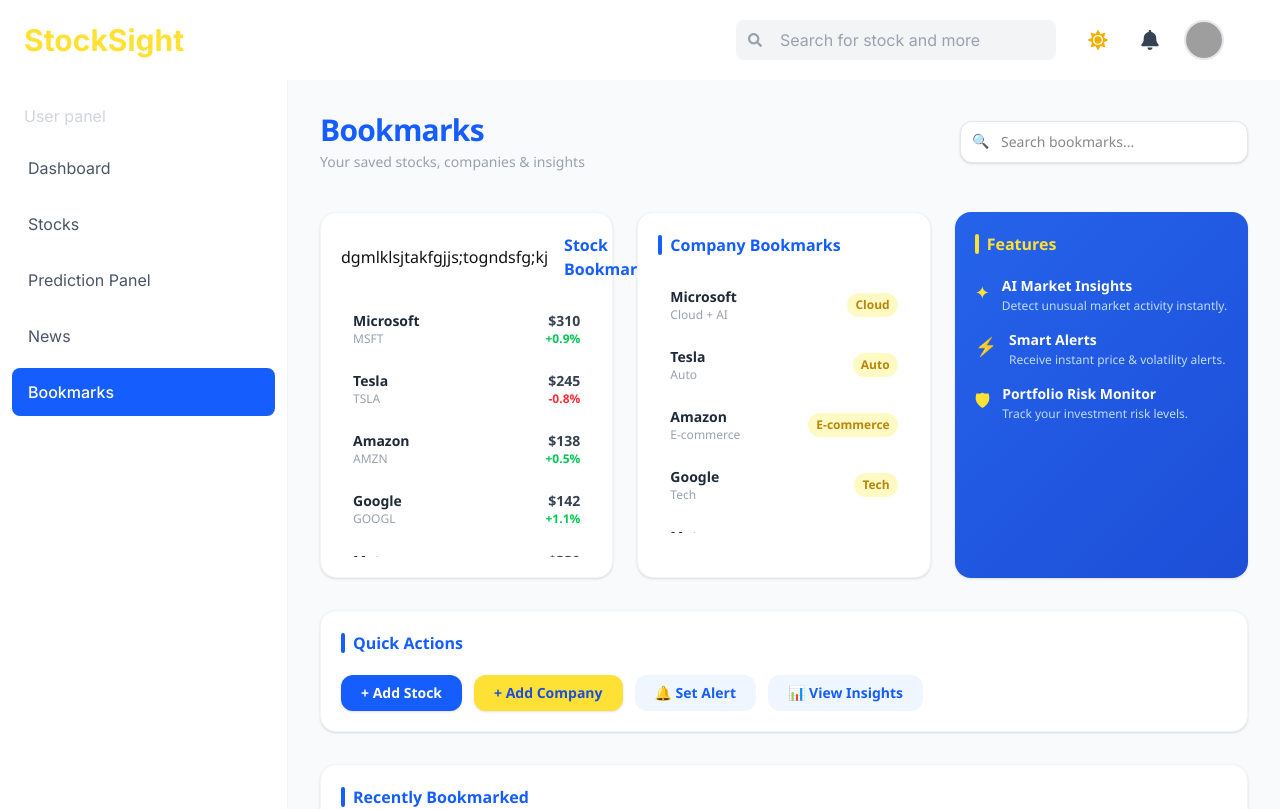
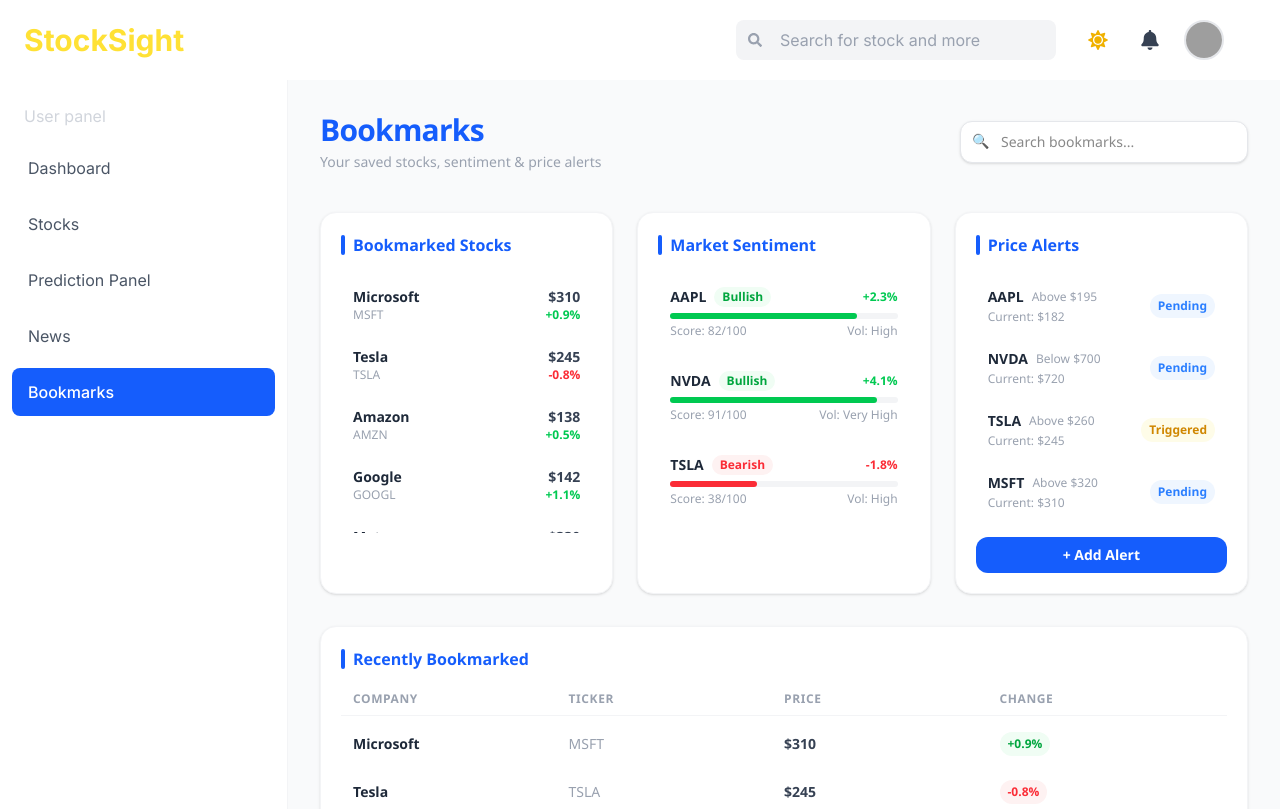
Before and after one commit to MoyushAryal/StockSight_frontend_main, a React (Vite) app: page /bookmarks in a window 1280 px wide. Shown: the top 809 px of the page. Built offline with nearby package versions, Linux system fonts and the light colour scheme; sample sign-in values are in the browser's storage; grey boxes are pictures that could not be loaded.

Commit message:
bookmark fix

```diff
--- a/src/App.jsx
+++ b/src/App.jsx
@@ -7,6 +7,7 @@
 import News from "./pages/News";
 import BookmarkPage from "./pages/Bookmark";
 import Auth from "./pages/Auth/Auth";
+import Profile from "./components/ProfileModal";
 
 function ProtectedRoute({ children }) {
   const token = localStorage.getItem("token");
@@ -58,6 +59,11 @@
             <MainLayout><BookmarkPage /></MainLayout>
           </ProtectedRoute>
         } />
+        <Route path="/profile" element={
+          <ProtectedRoute>
+            <MainLayout><Profile /></MainLayout>
+          </ProtectedRoute>
+        } />
 
         <Route path="*" element={<Navigate to="/login" />} />
       </Routes>
--- a/src/pages/Bookmark/index.jsx
+++ b/src/pages/Bookmark/index.jsx
@@ -1,5 +1,5 @@
 import React, { useState } from "react";
-import { bookmarkedStocks, bookmarkedCompanies, bookmarkFeatures } from "../../data/appData";
+import { bookmarkedStocks } from "../../data/appData";
 import { useTheme } from "../../context/ThemeContext";
 
 function BookmarkPage() {
@@ -11,13 +11,28 @@
          s.ticker.toLowerCase().includes(search.toLowerCase())
   );
 
+  // Placeholder data - replace with real API calls later
+  const marketSentiment = [
+    { id: 1, stock: "AAPL", sentiment: "Bullish", score: 82, change: "+2.3%", volume: "High" },
+    { id: 2, stock: "NVDA", sentiment: "Bullish", score: 91, change: "+4.1%", volume: "Very High" },
+    { id: 3, stock: "TSLA", sentiment: "Bearish", score: 38, change: "-1.8%", volume: "High" },
+    { id: 4, stock: "MSFT", sentiment: "Bullish", score: 74, change: "+1.2%", volume: "Medium" },
+  ];
+
+  const priceAlerts = [
+    { id: 1, stock: "AAPL", type: "Above", target: "$195", current: "$182", status: "Pending" },
+    { id: 2, stock: "NVDA", type: "Below", target: "$700", current: "$720", status: "Pending" },
+    { id: 3, stock: "TSLA", type: "Above", target: "$260", current: "$245", status: "Triggered" },
+    { id: 4, stock: "MSFT", type: "Above", target: "$320", current: "$310", status: "Pending" },
+  ];
+
   return (
-    <div className=" min-h-screen p-8 transition-colors duration-300 bg-gray-50 dark:bg-gray-900 " style={{ fontFamily: "'Segoe UI', sans-serif" }}>
+    <div className="min-h-screen p-8 transition-colors duration-300 bg-gray-50 dark:bg-gray-900" style={{ fontFamily: "'Segoe UI', sans-serif" }}>
 
-      <div className="flex justify-between mb-10 items-center ">
+      <div className="flex justify-between mb-10 items-center">
         <div>
-          <h1 className=" font-black text-blue-600 text-3xl  tracking-tight">Bookmarks</h1>
-          <p className="text-gray-400 dark:text-gray-500 text-sm mt-1">Your saved stocks, companies & insights</p>
+          <h1 className="font-black text-blue-600 text-3xl tracking-tight">Bookmarks</h1>
+          <p className="text-gray-400 dark:text-gray-500 text-sm mt-1">Your saved stocks, sentiment & price alerts</p>
         </div>
         <div className="relative">
           <input
@@ -25,7 +40,7 @@
             value={search}
             onChange={e => setSearch(e.target.value)}
             placeholder="Search bookmarks..."
-            className="border px-4 py-2.5 pl-10 w-72 text-sm border-gray-200 dark:border-gray-700 bg-white dark:bg-gray-800 dark:text-gray-200 dark:placeholder-gray-500 rounded-xl  focus:outline-none focus:ring-2 focus:ring-blue-500 shadow-sm transition-colors duration-300"
+            className="border px-4 py-2.5 pl-10 w-72 text-sm border-gray-200 dark:border-gray-700 bg-white dark:bg-gray-800 dark:text-gray-200 dark:placeholder-gray-500 rounded-xl focus:outline-none focus:ring-2 focus:ring-blue-500 shadow-sm transition-colors duration-300"
           />
           <span className="absolute left-3 top-2.5 text-gray-400 text-sm">🔍</span>
         </div>
@@ -33,12 +48,13 @@
 
       <div className="grid grid-cols-3 gap-6 mb-8">
 
-        <div className="bg-white dark:bg-gray-800 rounded-2xl shadow-sm border border-gray-100 dark:border-gray-700 p-5 transition-colors duration-300">
-          <div className="flex items-center gap-2 mb-5">dgmlklsjtakfgjjs;togndsfg;kj
+        {/* Stock Bookmarks */}
+        <div className="bg-white dark:bg-gray-800 rounded-2xl shadow-sm border border-gray-100 dark:border-gray-700 p-5 transition-colors duration-300 overflow-y-auto hide-scrollbar">
+          <div className="flex items-center gap-2 mb-5 overflow-y-auto hide-scrollbar">
             <div className="w-1 h-5 rounded-full bg-blue-600"></div>
-            <h2 className="text-blue-600 font-extrabold text-base">Stock Bookmarks</h2>
+            <h2 className="text-blue-600 font-extrabold text-base">Bookmarked Stocks</h2>
           </div>
-          <div className="space-y-1 max-h-64 overflow-y-auto">
+          <div className="space-y-1 max-h-64 overflow-y-auto  hide-scrollbar">
             {filteredStocks.map((stock) => (
               <div
                 key={stock.id}
@@ -59,83 +75,84 @@
           </div>
         </div>
 
-        {/* Company Bookmarks */}
+        {/* Market Sentiment */}
         <div className="bg-white dark:bg-gray-800 rounded-2xl shadow-sm border border-gray-100 dark:border-gray-700 p-5 transition-colors duration-300">
           <div className="flex items-center gap-2 mb-5">
             <div className="w-1 h-5 rounded-full bg-blue-600"></div>
-            <h2 className="text-blue-600 font-extrabold text-base">Company Bookmarks</h2>
+            <h2 className="text-blue-600 font-extrabold ">Market Sentiment</h2>
           </div>
-          <div className="space-y-1 max-h-64 overflow-y-auto">
-            {bookmarkedCompanies.map((company) => (
+          <div className="space-y-3 max-h-64 overflow-y-auto hide-scrollbar">
+            {marketSentiment.map((item) => (
               <div
-                key={company.id}
-                className="flex items-center justify-between px-3 py-2.5 rounded-xl hover:bg-blue-50 dark:hover:bg-gray-700 transition cursor-pointer group"
+                key={item.id}
+                className="px-3 py-2.5 rounded-xl hover:bg-blue-50 dark:hover:bg-gray-700 transition cursor-pointer"
               >
-                <div>
-                  <p className="font-semibold text-sm text-gray-800 dark:text-gray-100 group-hover:text-blue-600 transition">{company.name}</p>
-                  <p className="text-gray-400 dark:text-gray-500 text-xs">{company.sector}</p>
+                <div className="flex items-center justify-between mb-1.5">
+                  <div className="flex items-center gap-2">
+                    <p className="font-bold text-sm text-gray-800 dark:text-gray-100">{item.stock}</p>
+                    <span className={`text-xs font-bold px-2 py-0.5 rounded-full ${
+                      item.sentiment === "Bullish"
+                        ? "bg-green-50 dark:bg-green-900/30 text-green-600"
+                        : "bg-red-50 dark:bg-red-900/30 text-red-500"
+                    }`}>
+                      {item.sentiment}
+                    </span>
+                  </div>
+                  <span className={`text-xs font-bold ${item.change.includes("+") ? "text-green-500" : "text-red-500"}`}>
+                    {item.change}
+                  </span>
                 </div>
-                <span
-                  className="text-xs font-bold px-2 py-1 rounded-full"
-                  style={{ background: isDark ? "#3d3200" : "#FFF9C4", color: isDark ? "#FFE135" : "#B8860B" }}
-                >
-                  {company.sector.split(" ")[0]}
-                </span>
-              </div>
-            ))}
-          </div>
-        </div>
-
-        {/* Features */}
-        <div
-          className="rounded-2xl shadow-sm p-5 text-white transition-colors duration-300"
-          style={{ background: "linear-gradient(135deg, #2563EB, #1d4ed8)" }}
-        >
-          <div className="flex items-center gap-2 mb-5">
-            <div className="w-1 h-5 rounded-full" style={{ background: "#FFE135" }}></div>
-            <h2 className="font-extrabold text-base" style={{ color: "#FFE135" }}>Features</h2>
-          </div>
-          <div className="space-y-4">
-            {bookmarkFeatures.map((f) => (
-              <div key={f.id} className="flex gap-3 items-start">
-                <span className="text-lg mt-0.5" style={{ color: "#FFE135" }}>{f.icon}</span>
-                <div>
-                  <p className="font-semibold text-sm text-white">{f.title}</p>
-                  <p className="text-blue-200 text-xs mt-0.5">{f.desc}</p>
+                <div className="w-full bg-gray-100 dark:bg-gray-700 rounded-full h-1.5">
+                  <div
+                    className={`h-1.5 rounded-full ${item.sentiment === "Bullish" ? "bg-green-500" : "bg-red-500"}`}
+                    style={{ width: `${item.score}%` }}
+                  />
+                </div>
+                <div className="flex justify-between mt-1">
+                  <span className="text-xs text-gray-400">Score: {item.score}/100</span>
+                  <span className="text-xs text-gray-400">Vol: {item.volume}</span>
                 </div>
               </div>
             ))}
           </div>
         </div>
 
+        {/* Price Alerts */}
+        <div className="bg-white dark:bg-gray-800 rounded-2xl shadow-sm border border-gray-100 dark:border-gray-700 p-5 transition-colors duration-300">
+          <div className="flex items-center gap-2 mb-5">
+            <div className="w-1 h-5 rounded-full bg-blue-600"></div>
+            <h2 className="text-blue-600 font-extrabold text-base">Price Alerts</h2>
+          </div>
+          <div className="space-y-1 max-h-64 overflow-y-auto">
+            {priceAlerts.map((alert) => (
+              <div
+                key={alert.id}
+                className="flex items-center justify-between px-3 py-2.5 rounded-xl hover:bg-blue-50 dark:hover:bg-gray-700 transition cursor-pointer"
+              >
+                <div>
+                  <div className="flex items-center gap-2">
+                    <p className="font-bold text-sm text-gray-800 dark:text-gray-100">{alert.stock}</p>
+                    <span className="text-xs text-gray-400">{alert.type} {alert.target}</span>
+                  </div>
+                  <p className="text-xs text-gray-400 mt-0.5">Current: {alert.current}</p>
+                </div>
+                <span className={`text-xs font-bold px-2 py-1 rounded-full ${
+                  alert.status === "Triggered"
+                    ? "bg-yellow-50 dark:bg-yellow-900/30 text-yellow-600"
+                    : "bg-blue-50 dark:bg-blue-900/30 text-blue-500"
+                }`}>
+                  {alert.status}
+                </span>
+              </div>
+            ))}
+          </div>
+          <button className="w-full mt-4 py-2 rounded-xl text-sm font-bold text-white bg-blue-600 hover:bg-blue-700 transition">
+            + Add Alert
+          </button>
+        </div>
+
       </div>
 
-      {/* Quick Actions */}
-      <div className="bg-white dark:bg-gray-800 rounded-2xl shadow-sm border border-gray-100 dark:border-gray-700 p-5 mb-8 transition-colors duration-300">
-        <div className="flex items-center gap-2 mb-5">
-          <div className="w-1 h-5 rounded-full bg-blue-600"></div>
-          <h2 className="text-blue-600 font-extrabold text-base">Quick Actions</h2>
-        </div>
-        <div className="flex flex-wrap gap-3">
-          <button className="px-5 py-2 rounded-xl text-sm font-bold text-white bg-blue-600 hover:bg-blue-700 transition shadow-sm">
-            + Add Stock
-          </button>
-          <button
-            className="px-5 py-2 rounded-xl text-sm font-bold transition shadow-sm"
-            style={{ background: "#FFE135", color: "#1d4ed8" }}
-            onMouseOver={e => e.target.style.background = "#FFD700"}
-            onMouseOut={e => e.target.style.background = "#FFE135"}
-          >
-            + Add Company
-          </button>
-          <button className="px-5 py-2 rounded-xl text-sm font-bold bg-blue-50 dark:bg-gray-700 text-blue-600 dark:text-blue-400 hover:bg-blue-100 dark:hover:bg-gray-600 transition">
-            🔔 Set Alert
-          </button>
-          <button className="px-5 py-2 rounded-xl text-sm font-bold bg-blue-50 dark:bg-gray-700 text-blue-600 dark:text-blue-400 hover:bg-blue-100 dark:hover:bg-gray-600 transition">
-            📊 View Insights
-          </button>
-        </div>
-      </div>
 
       {/* Recently Bookmarked Table */}
       <div className="bg-white dark:bg-gray-800 rounded-2xl shadow-sm border border-gray-100 dark:border-gray-700 p-5 transition-colors duration-300">
```
Also changed, not shown: src/components/ProfileModal.jsx (+134 -83 lines), src/components/Sidebar.jsx (+1 -25 lines), src/components/navBar.jsx (+5 -12 lines).
